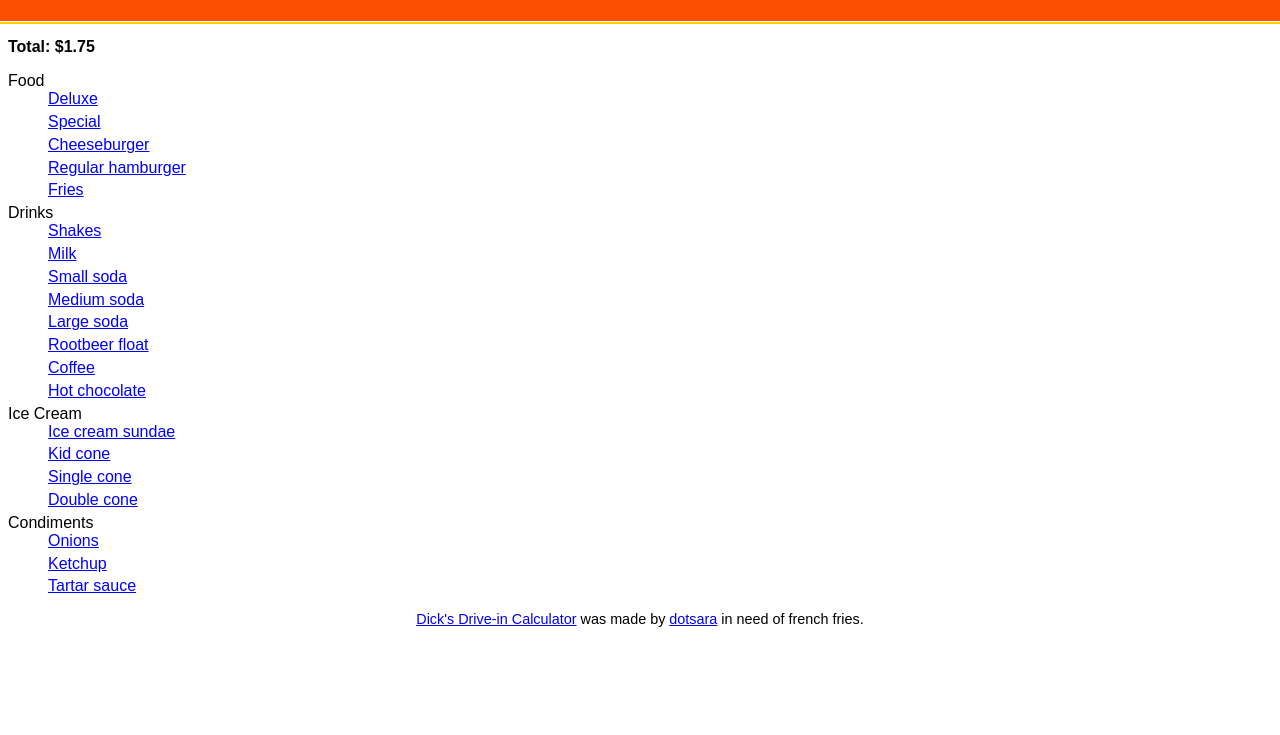
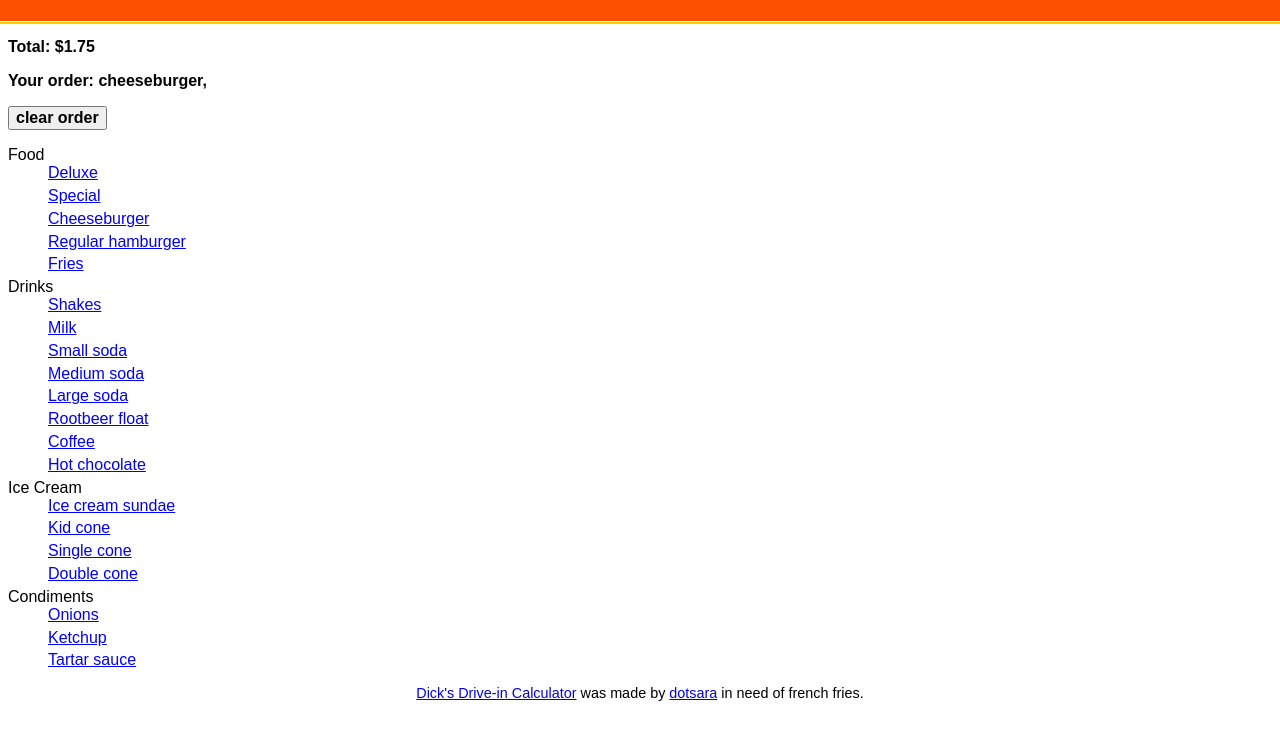
Before and after one commit to dotsara/ddi-calc, a plain HTML site: page index.html in a window 1280 px wide. Both pictures are taken after a click on the link "Cheeseburger". Shown: the part 65-800 px from the top of the page. Drawn offline with nearby package versions, Linux system fonts and the light colour scheme.

Commit message:
Round 3: adding a list of what's in your order
First pass at showing a list of what's been clicked for the current
order. :tada:

```diff
--- a/index.html
+++ b/index.html
@@ -24,6 +24,8 @@
 
   <section class="total">
     <p>Total: $<span class="order-total">0</span></p>
+    <p>Your order: <span class="order-items"> </span></p>
+    <p><button>clear order</button></p>
   </section>
 
   <section class="menu">
--- a/javascript/calculator.js
+++ b/javascript/calculator.js
@@ -35,6 +35,7 @@ var localTax = 0.096;
 
 var $orderTotalSpan = $('.order-total');
 var $orderTotalNumber = $('.order-total').text();
+var $orderItems = $('.order-items');
 
 // how much would it cost to order 1 of every item on the menu?
 // (without tax)
@@ -72,10 +73,8 @@ $(document).ready(function() {
 
   // when a user clicks a menu item… first we'll report `this` to the console
   $( ".menu" ).on( "click", "a", function() {
-    console.log( $( this ).text() );
-    console.log( $(this).data());
-
     console.log("$(this) is: ", $(this));
+    console.log("$(this).text(): " + $(this).text());
     console.log("$(this).data() is: ", $(this).data());
     console.log("$(this).data('name') is: ", $(this).data('name'));
     // right that's not going to work because "cost" doesn't exist in
@@ -104,6 +103,7 @@ $(document).ready(function() {
         $orderTotalNumber = Number($orderTotalNumber + menuArray[index].cost);
         console.log("and now $orderTotalNumber is: ", $orderTotalNumber);
         $orderTotalSpan.text($orderTotalNumber.toFixed(2));
+        $($orderItems).append(menuArray[index].name + ", ").val();
         break;
       };
 
```
